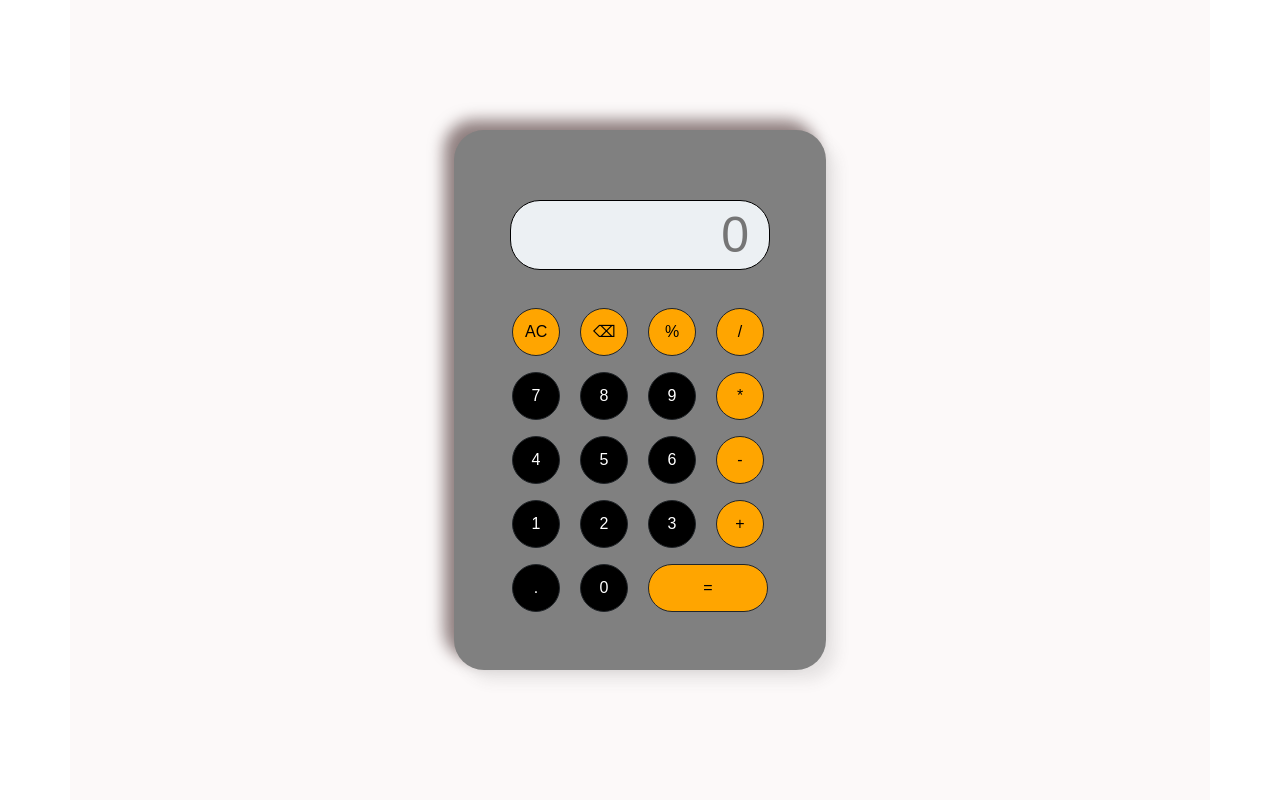
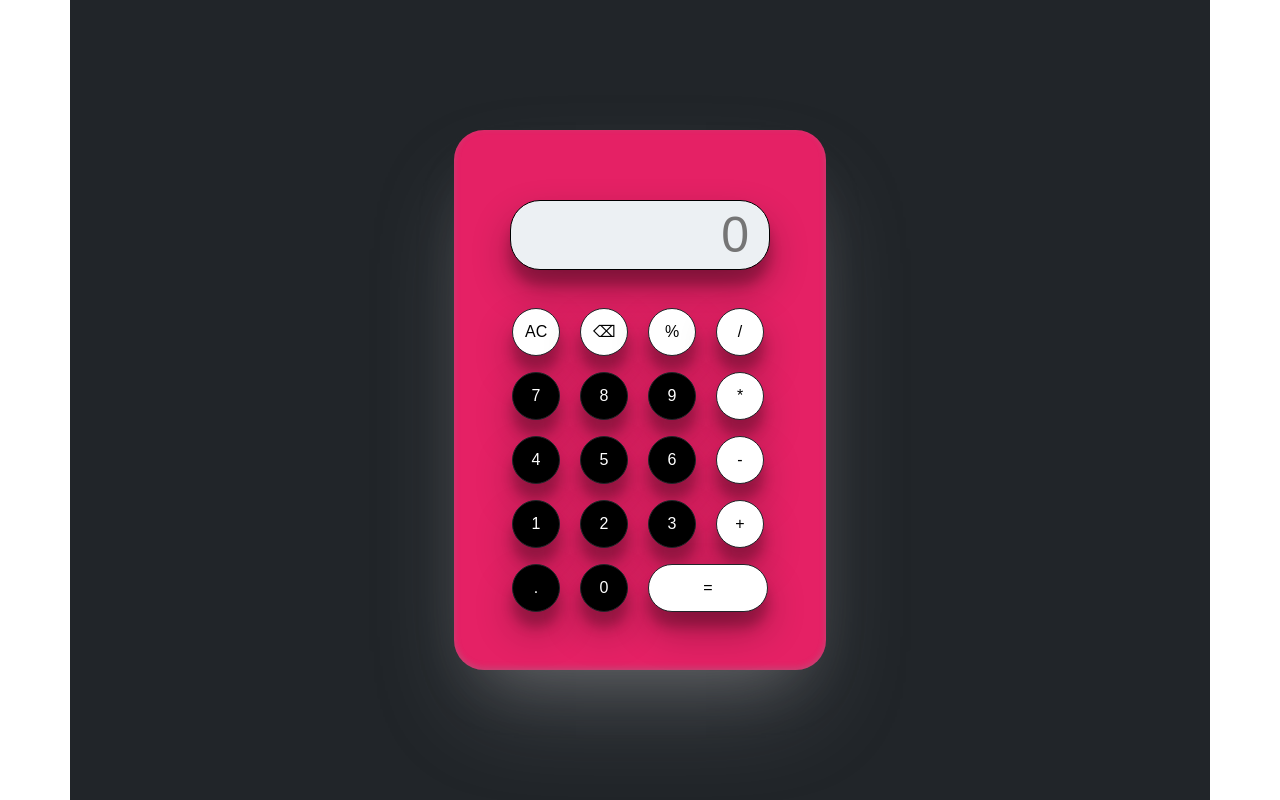
Before and after one commit to Megha183/calculator1, a plain HTML site: page index.html in a window 1280 px wide. Drawn offline with nearby package versions, Linux system fonts and the light colour scheme.

Commit message:
initial commit

```diff
--- a/calc.css
+++ b/calc.css
@@ -11,17 +11,21 @@
     display: flex;
     justify-content: center;
     align-items: center;
-   background: rgb(252, 249, 249);
+
+   /* background: rgb(252, 249, 249); */
   /* background: #2ec194; */
 
 }
 .calculator{
-    background:gray;
+    background: #e52165;
+
     padding: 50px;
     border-radius: 30px;
-    box-shadow: -10px -10px 15px rgba(36, 5, 5, 0.5),
-    10px 10px 15px rgba(70,70,70,0.12);
+    /* box-shadow: -10px -10px 15px rgba(36, 5, 5, 0.5),
+    10px 10px 15px rgba(70,70,70,0.12); */
+    /* box-shadow: rgba(0, 0, 0, 0.16) 0px 1px 4px, rgb(51, 51, 51) 0px 0px 0px 3px; */
 
+    box-shadow: rgba(196, 196, 201, 0.25) 0px 50px 100px -20px, rgba(185, 179, 179, 0.3) 0px 30px 60px -30px, rgba(129, 140, 150, 0.35) 0px -2px 6px 0px inset;
 
  display: grid;
  grid-template-columns: repeat(4,68px);
@@ -40,6 +44,8 @@ input{
     padding: 20px;
     margin-top: 20px;
     margin-bottom: 30px;
+    /* box-shadow: rgba(50, 50, 93, 0.25) 0px 50px 100px -20px, rgba(0, 0, 0, 0.3) 0px 30px 60px -30px, rgba(10, 37, 64, 0.35) 0px -2px 6px 0px inset; */
+    box-shadow: rgba(0, 0, 0, 0.3) 0px 19px 38px, rgba(0, 0, 0, 0.22) 0px 15px 12px;
 }
 button{
     height: 48px;
@@ -48,6 +54,8 @@ button{
    border: 1px black solid;
 margin: 8px;
 font-size: 15px;
+/* box-shadow: rgba(50, 50, 93, 0.25) 0px 50px 100px -20px, rgba(0, 0, 0, 0.3) 0px 30px 60px -30px, rgba(10, 37, 64, 0.35) 0px -2px 6px 0px inset; */
+box-shadow: rgba(0, 0, 0, 0.3) 0px 19px 38px, rgba(0, 0, 0, 0.22) 0px 15px 12px;
   }
 
   .equal{
@@ -55,7 +63,7 @@ font-size: 15px;
     width: 120px;
   }
   .operator{
-    background-color: orange;
+    background-color:white;
     color: black;
     border-radius: 40px;
 
--- a/index.html
+++ b/index.html
@@ -12,7 +12,7 @@
 
 </head>
 <body>
-    <div class="container">
+    <div class="container bg-dark">
         <div class="calculator">
             <input id="result" type="text"placeholder="0">
 
```
